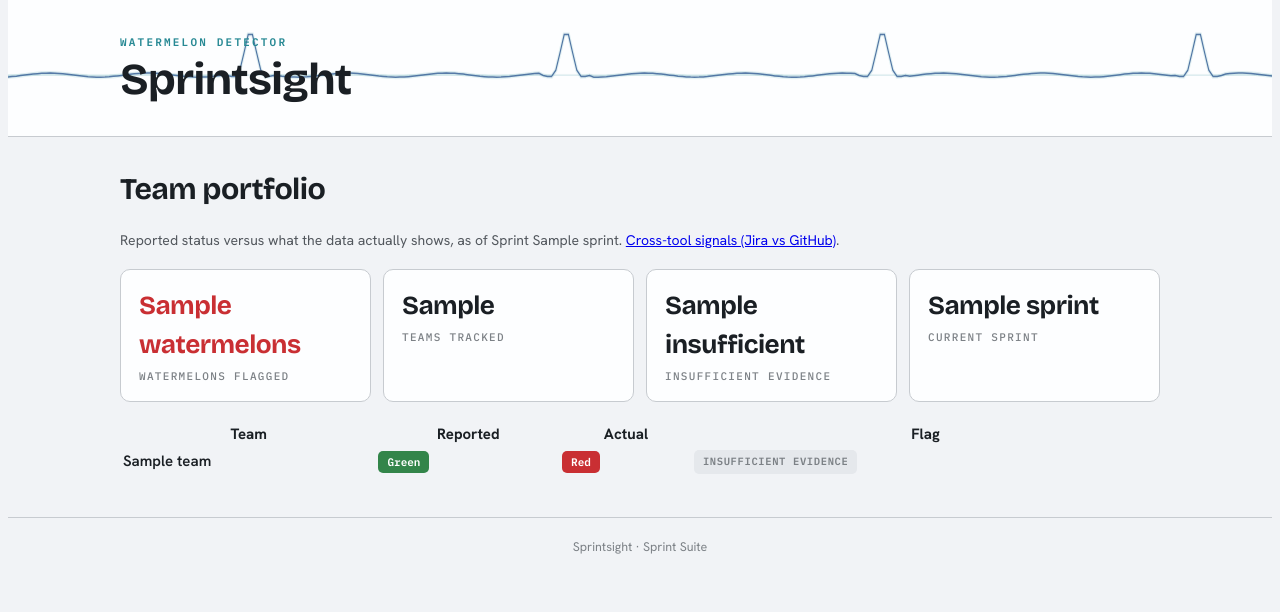
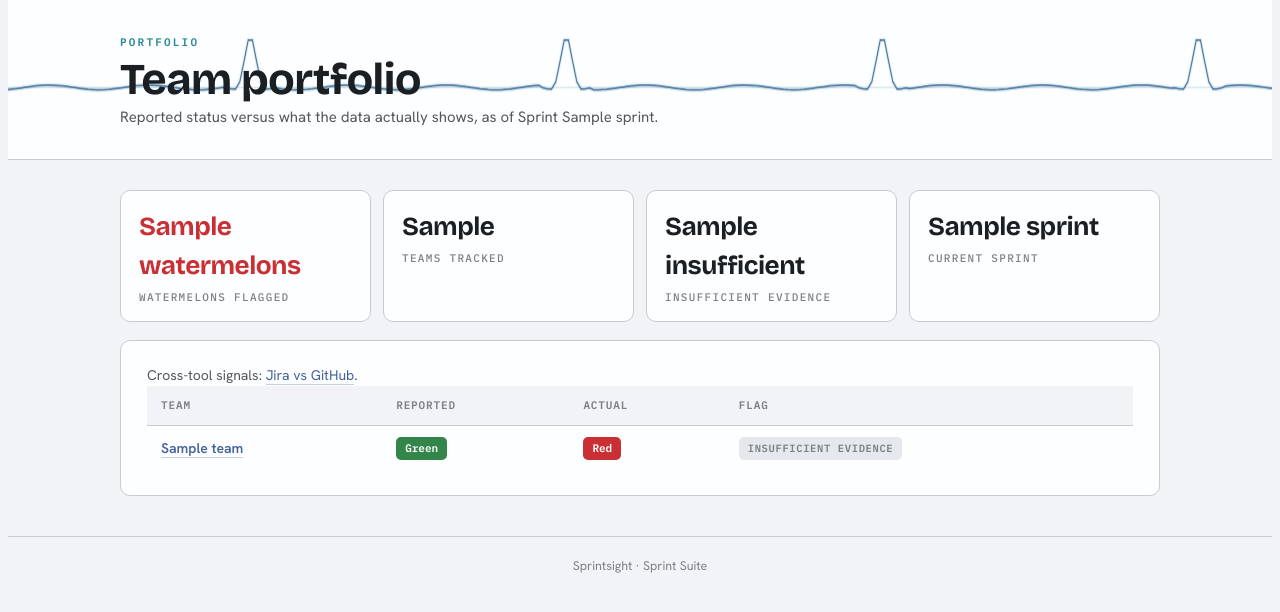
Before and after one commit to davidmjackson/sight, a FastAPI app: template sprintsight/web/templates/portfolio.html in a window 1280 px wide. Shown: the part 66-678 px from the top of the page. Run offline with FastAPI, Linux system fonts and the light colour scheme; the template is opened without the code that fills it: most values are stand-ins (such as "Sample title", 1, 10 or a date in 2020); some libraries are stand-ins or nearby versions.

Commit message:
feat(web): reskin portfolio onto Instrument cards

```diff
--- a/sprintsight/web/templates/portfolio.html
+++ b/sprintsight/web/templates/portfolio.html
@@ -1,49 +1,38 @@
 {% extends "base.html" %}
 {% block title %}Portfolio{% endblock %}
+{% block eyebrow %}Portfolio{% endblock %}
+{% block heading %}Team portfolio{% endblock %}
+{% block sub %}Reported status versus what the data actually shows, as of Sprint {{ summary.sprint }}.{% endblock %}
 {% block main %}
-<h1>Team portfolio</h1>
-<p class="lede">Reported status versus what the data actually shows, as of Sprint {{ summary.sprint }}. <a href="/crosstool">Cross-tool signals (Jira vs GitHub)</a>.</p>
-
 <div class="summary-band">
   <div class="kpi{% if summary.watermelons %} kpi-alert{% endif %}">
-    <span class="num">{{ summary.watermelons }}</span>
-    <span class="label">Watermelons flagged</span>
+    <span class="num">{{ summary.watermelons }}</span><span class="label">Watermelons flagged</span>
   </div>
-  <div class="kpi">
-    <span class="num">{{ summary.teams_tracked }}</span>
-    <span class="label">Teams tracked</span>
-  </div>
-  <div class="kpi">
-    <span class="num">{{ summary.insufficient }}</span>
-    <span class="label">Insufficient evidence</span>
-  </div>
-  <div class="kpi">
-    <span class="num">{{ summary.sprint }}</span>
-    <span class="label">Current sprint</span>
-  </div>
+  <div class="kpi"><span class="num">{{ summary.teams_tracked }}</span><span class="label">Teams tracked</span></div>
+  <div class="kpi"><span class="num">{{ summary.insufficient }}</span><span class="label">Insufficient evidence</span></div>
+  <div class="kpi"><span class="num">{{ summary.sprint }}</span><span class="label">Current sprint</span></div>
 </div>
 
-<table class="portfolio">
-  <thead>
-    <tr><th>Team</th><th>Reported</th><th>Actual</th><th>Flag</th></tr>
-  </thead>
+<div class="card">
+  <p class="lede">Cross-tool signals: <a class="lnk" href="/crosstool">Jira vs GitHub</a>.</p>
+  <div class="table-wrap">
+    <table class="table portfolio">
+      <thead><tr><th>Team</th><th>Reported</th><th>Actual</th><th>Flag</th></tr></thead>
       <tbody>
       {% for row in rows %}
         <tr class="{{ 'watermelon' if row.is_watermelon else '' }}">
-      <td><a href="/team/{{ row.team|lower }}">{{ row.team }}</a></td>
+          <td><a class="lnk" href="/team/{{ row.team|lower }}">{{ row.team }}</a></td>
           <td><span class="rag rag-{{ row.reported_status }}">{{ row.reported_status }}</span></td>
           <td><span class="rag rag-{{ row.actual_status }}">{{ row.actual_status }}</span></td>
           <td>
-        {% if not row.has_verdict %}
-          <span class="badge badge-muted">insufficient evidence</span>
-        {% elif row.is_watermelon %}
-          <span class="badge badge-watermelon" title="Reported healthier than reality">watermelon</span>
-        {% else %}
-          <span class="badge badge-ok">consistent</span>
-        {% endif %}
+            {% if not row.has_verdict %}<span class="badge badge-muted">insufficient evidence</span>
+            {% elif row.is_watermelon %}<span class="badge badge-watermelon" title="Reported healthier than reality">watermelon</span>
+            {% else %}<span class="badge badge-ok">consistent</span>{% endif %}
           </td>
         </tr>
       {% endfor %}
       </tbody>
     </table>
+  </div>
+</div>
 {% endblock %}
```
Also changed, not shown: tests/web/test_pages.py (+1 -0 lines). Lines whose indentation alone changed are shown as unchanged.
